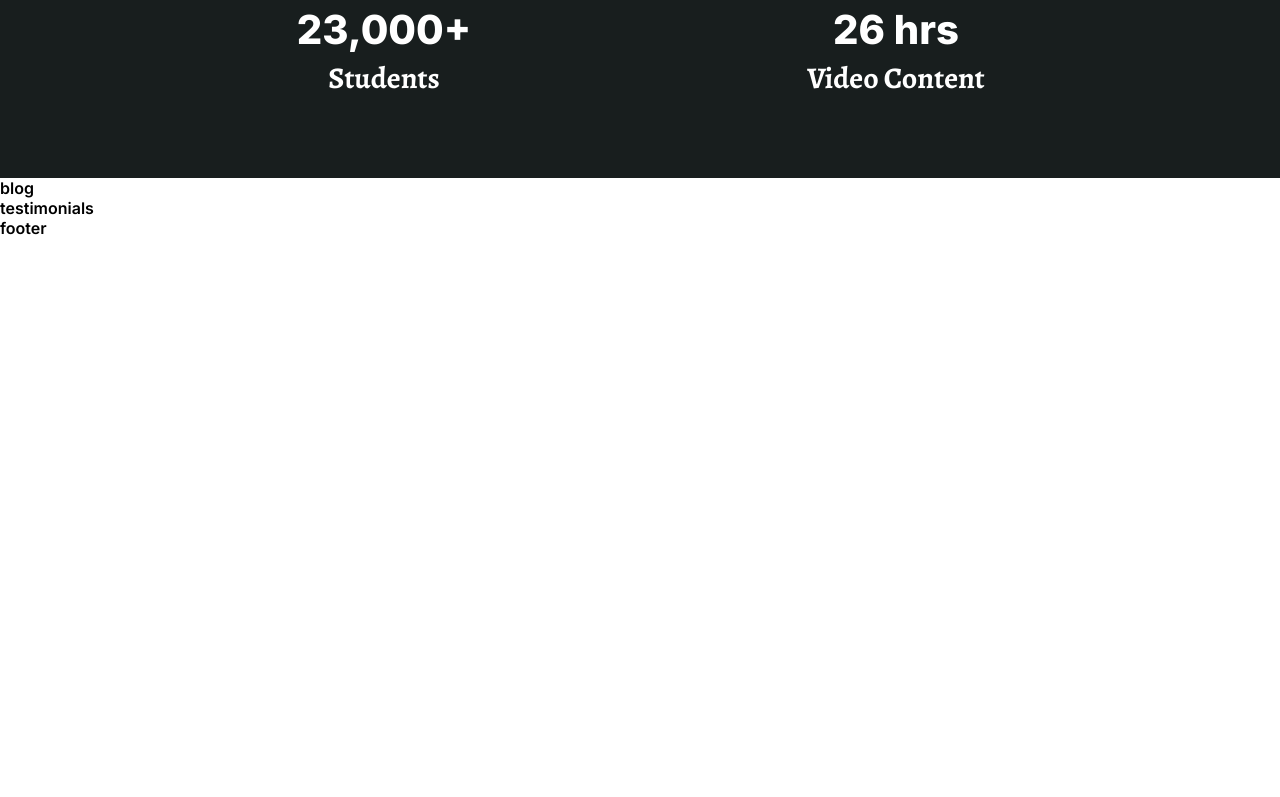
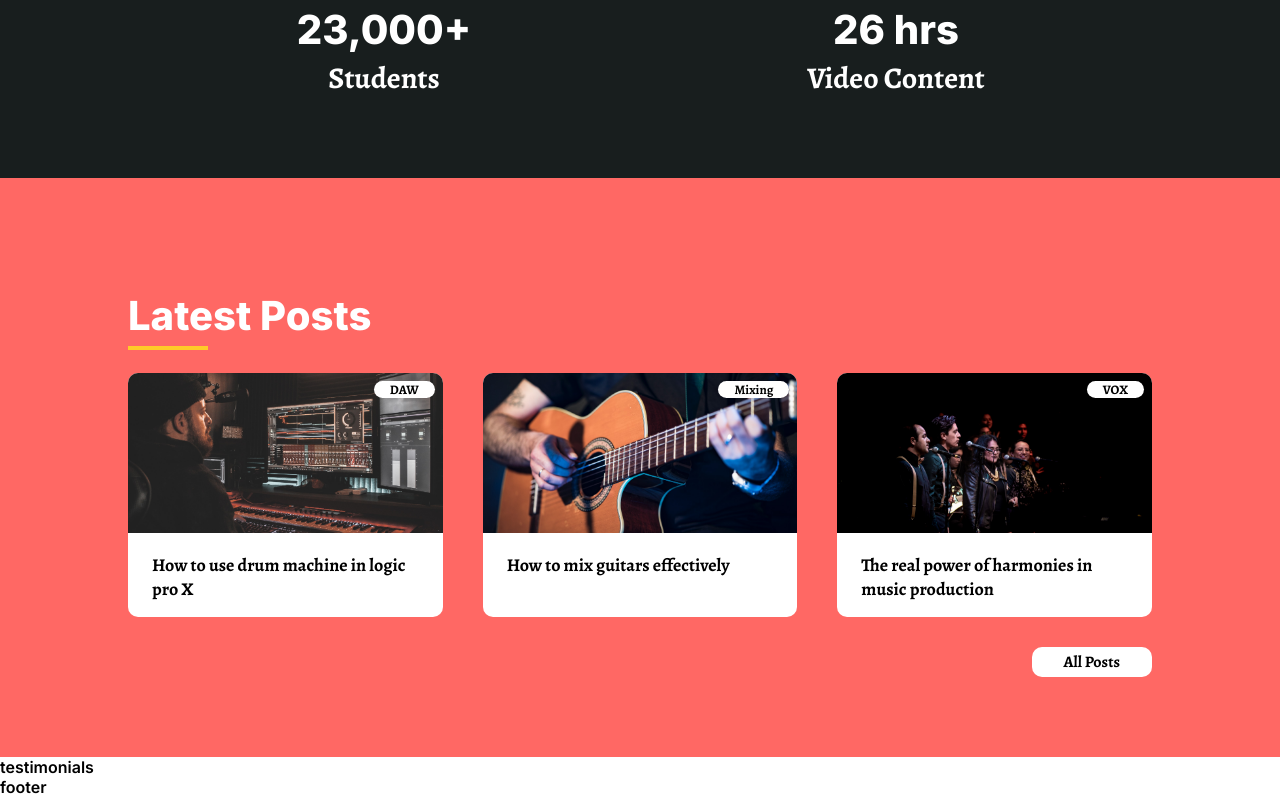
Before and after one commit to amadejaop/figma-react-js-tut, a React (Vite) app in the folder front-end/: page / in a window 1280 px wide. Shown: the part 1607-2404 px from the top of the page. Before the commit the page ends 1845 px from the top, so only its background shows below. Built offline with nearby package versions, Linux system fonts and the light colour scheme.

Commit message:
Add HTML and CSS for the blog section

```diff
--- a/front-end/src/components/blog/Blog.css
+++ b/front-end/src/components/blog/Blog.css
@@ -0,0 +1,62 @@
+#blog .content-container {
+    display: grid;
+    grid-template-columns: 1fr 1fr 1fr;
+    gap: 40px;
+}
+
+#blog .post img {
+    width: 100%;
+    height: 160px;
+    object-fit: cover;
+}
+
+#blog .post {
+    background-color: #fff;
+    border-radius: 10px;
+    position: relative;
+    overflow: hidden;
+    transition: all 400ms ease;
+}
+
+#blog .post:hover {
+    transform: scale(1.04);
+}
+
+#blog .post .tag {
+    position: absolute;
+    font-family: "Alegreya", serif;
+    font-weight: 700;
+    font-size: 13px;
+    color: #000;
+    background: #fff;
+    padding: 0px 16px;
+    right: 8px;
+    top: 8px;
+    border-radius: 10px;
+}
+
+#blog .post .post-title {
+    font-family: "Alegreya", serif;
+    font-weight: 700;
+    font-size: 18px;
+    line-height: 24px;
+    color: #000000;
+    padding: 16px 24px;
+    margin: 0;
+}
+
+#blog .btn-container {
+    display: flex;
+    justify-content: right;
+}
+
+#blog .all-posts-btn {
+    font-family: "Alegreya", serif;
+    font-weight: 700;
+    font-size: 16px;
+    padding: 4px 32px;
+    background: #ffffff;
+    border-radius: 10px;
+    margin-top: 30px;
+    color: #000;
+}
--- a/front-end/src/components/blog/Blog.jsx
+++ b/front-end/src/components/blog/Blog.jsx
@@ -1,11 +1,49 @@
 import React from 'react';
 import "./Blog.css";
+import { blog1, blog2, blog3 } from "../../assets"
 
 const Blog = () => {
   return (
-    <div>
-      blog
-    </div>
+    <section id='blog' className='pink'>
+      <div className="wrapper">
+        <h2 className="light">Latest Posts</h2>
+        <div className="content-container">
+          <div className="post">
+            <div className="tag">DAW</div>
+            <a href="#">
+              <img src={blog1} alt="" />
+            </a>
+            <a href="#">
+              <h3 className="post-title">How to use drum machine in logic pro X</h3>
+            </a>
+          </div>
+
+          <div className="post">
+            <div className="tag">Mixing</div>
+            <a href="#">
+              <img src={blog2} alt="" />
+            </a>
+            <a href="#">
+              <h3 className="post-title">How to mix guitars effectively</h3>
+            </a>
+          </div>
+
+          <div className="post">
+            <div className="tag">VOX</div>
+            <a href="#">
+              <img src={blog3} alt="" />
+            </a>
+            <a href="#">
+              <h3 className="post-title">The real power of harmonies in music production</h3>
+            </a>
+          </div>
+        </div>
+
+        <div className="btn-container">
+          <a href="#" className='all-posts-btn'>All Posts</a>
+        </div>
+      </div>
+    </section>
   )
 }
 
```
